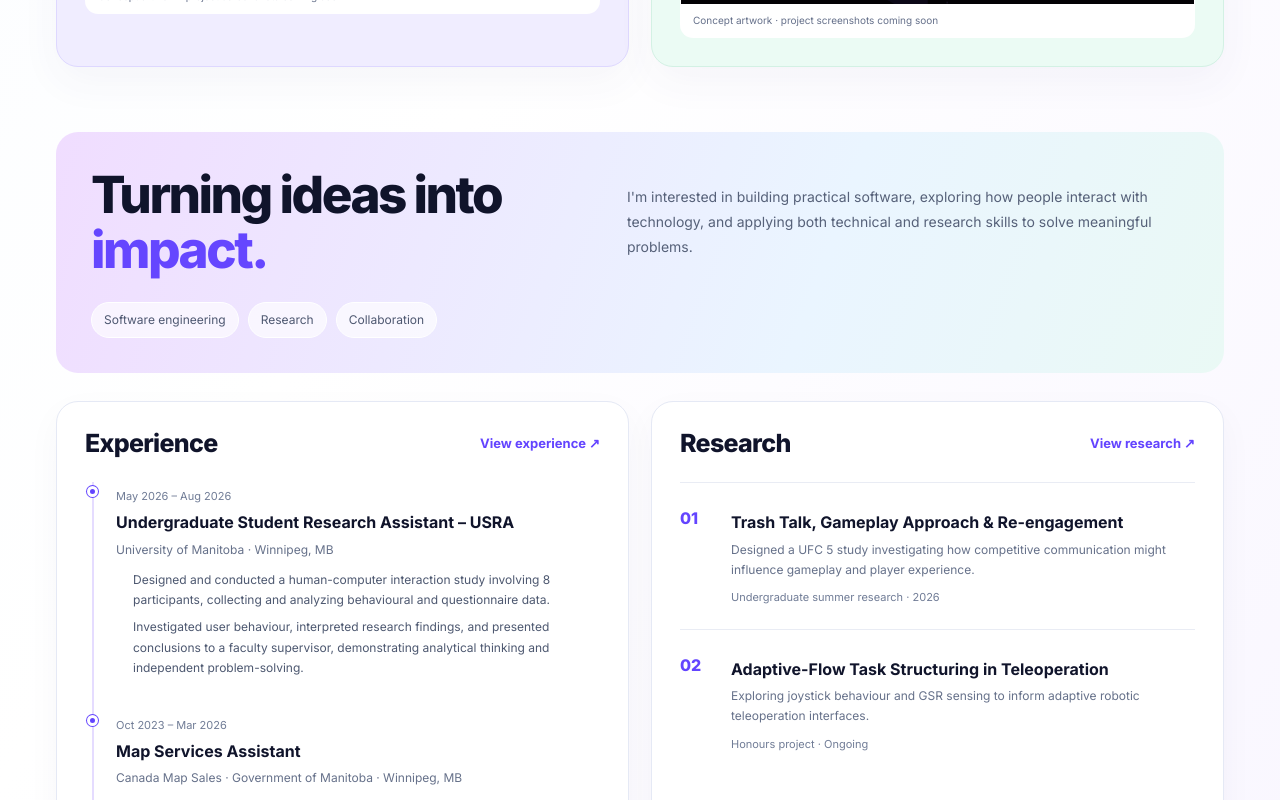
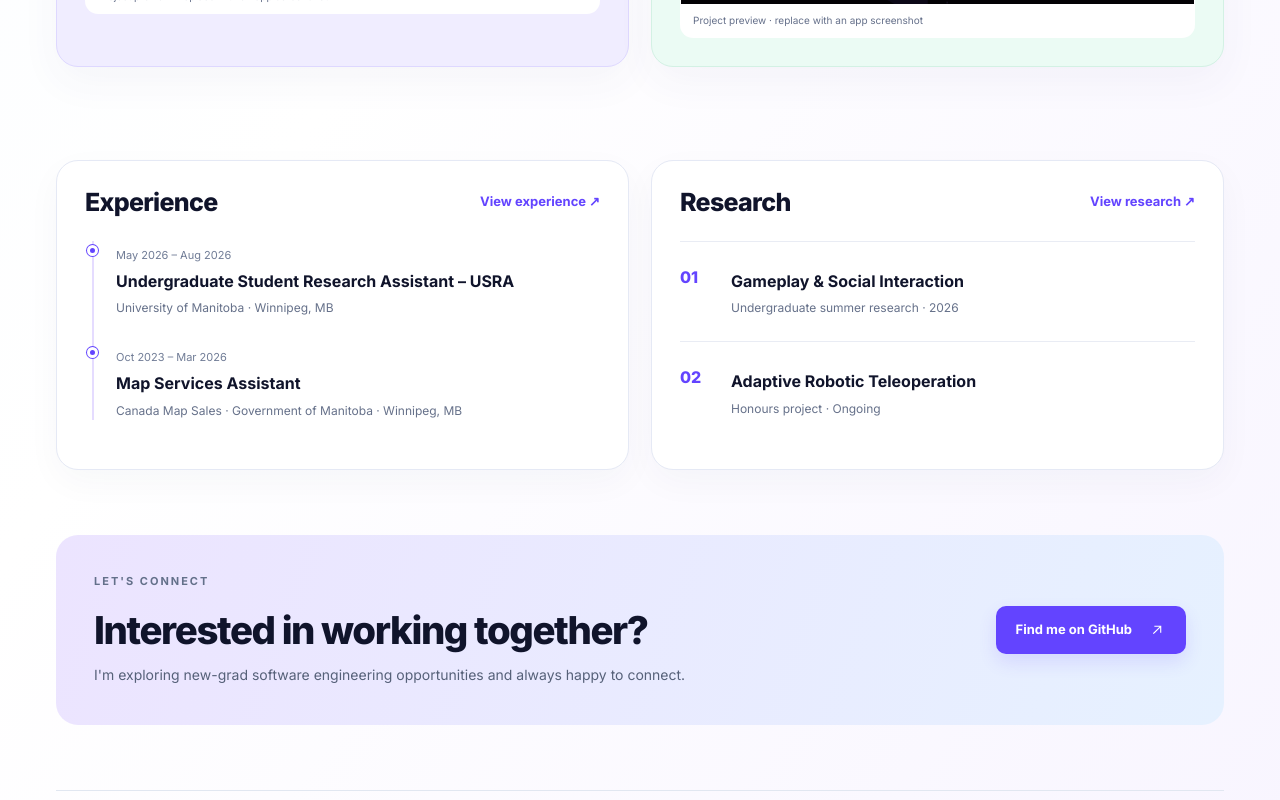
Before and after one commit to Folariin/portfolio, a Next.js app: page / in a window 1280 px wide. Shown: the part 1400-2200 px from the top of the page. Built offline with nearby package versions, Linux system fonts and the light colour scheme.

Commit message:
Simplify homepage to concise project and career previews

```diff
--- a/src/app/page.tsx
+++ b/src/app/page.tsx
@@ -22,12 +22,11 @@ export default function Home(){
  </section>
  <section className="shell bright-section">
   <div className="bright-section-heading"><div><p className="bright-eyebrow">SELECTED WORK</p><h2>Things I've <span>built.</span></h2></div><Link href="/projects/">All projects <Arrow diagonal/></Link></div>
-  <div className="bright-project-grid">{projects.slice(0,2).map((p,i)=><article className={`bright-project-card bright-project-${i+1}`} key={p.number}><div className="bright-card-top"><span className="bright-project-icon">{i===0?"▦":"◈"}</span><span className="bright-project-index">0{i+1} / PROJECT</span></div><h3>{p.title}</h3><p>{p.description}</p><div className="bright-pills">{p.technologies.map(t=><span key={t}>{t}</span>)}</div><a href={p.githubUrl??"#"} target="_blank" rel="noopener noreferrer" className="bright-card-link">View source code <Arrow diagonal/></a><div className="bright-project-image"><Image src={p.image} alt={p.imageAlt} width={800} height={620}/><span>Concept artwork · project screenshots coming soon</span></div></article>)}</div>
+  <div className="bright-project-grid">{projects.slice(0,2).map((p,i)=><article className={`bright-project-card bright-project-${i+1}`} key={p.number}><div className="bright-card-top"><span className="bright-project-icon">{i===0?"▦":"◈"}</span><span className="bright-project-index">0{i+1} / PROJECT</span></div><h3>{p.title}</h3><p>{p.description}</p><div className="bright-pills">{p.technologies.map(t=><span key={t}>{t}</span>)}</div><a href={p.githubUrl??"#"} target="_blank" rel="noopener noreferrer" className="bright-card-link">View source code <Arrow diagonal/></a><div className="bright-project-image"><Image src={p.image} alt={p.imageAlt} width={800} height={620}/><span>Project preview · replace with an app screenshot</span></div></article>)}</div>
  </section>
- <section className="shell bright-statement"><h2>Turning ideas into <span>impact.</span></h2><p>I'm interested in building practical software, exploring how people interact with technology, and applying both technical and research skills to solve meaningful problems.</p><div className="bright-statement-tags"><span>Software engineering</span><span>Research</span><span>Collaboration</span></div></section>
- <section className="shell bright-two-column">
-  <div className="bright-info-panel"><div className="bright-panel-heading"><h2>Experience</h2><Link href="/experience/">View experience ↗</Link></div><div className="bright-timeline">{work.map(e=><article key={e.role}><small>{e.dates}</small><h3>{e.role}</h3><p>{e.organization}</p><ul>{e.bullets.map(b=><li key={b}>{b}</li>)}</ul></article>)}</div></div>
-  <div className="bright-info-panel"><div className="bright-panel-heading"><h2>Research</h2><Link href="/research/">View research ↗</Link></div><article className="bright-research-item"><span>01</span><div><h3>Trash Talk, Gameplay Approach & Re-engagement</h3><p>Designed a UFC 5 study investigating how competitive communication might influence gameplay and player experience.</p><small>Undergraduate summer research · 2026</small></div></article><article className="bright-research-item"><span>02</span><div><h3>Adaptive-Flow Task Structuring in Teleoperation</h3><p>Exploring joystick behaviour and GSR sensing to inform adaptive robotic teleoperation interfaces.</p><small>Honours project · Ongoing</small></div></article></div>
+ <section className="shell bright-two-column bright-two-column-compact">
+  <div className="bright-info-panel"><div className="bright-panel-heading"><h2>Experience</h2><Link href="/experience/">View experience ↗</Link></div><div className="bright-timeline">{work.map(e=><article key={e.role}><small>{e.dates}</small><h3>{e.role}</h3><p>{e.organization}</p></article>)}</div></div>
+  <div className="bright-info-panel"><div className="bright-panel-heading"><h2>Research</h2><Link href="/research/">View research ↗</Link></div><article className="bright-research-item"><span>01</span><div><h3>Gameplay & Social Interaction</h3><p>Undergraduate summer research · 2026</p></div></article><article className="bright-research-item"><span>02</span><div><h3>Adaptive Robotic Teleoperation</h3><p>Honours project · Ongoing</p></div></article></div>
  </section>
  <section className="shell bright-contact"><div><p className="bright-eyebrow">LET'S CONNECT</p><h2>Interested in working together?</h2><p>I'm exploring new-grad software engineering opportunities and always happy to connect.</p></div><a href={profile.github} target="_blank" rel="noopener noreferrer" className="bright-button">Find me on GitHub <Arrow diagonal/></a></section>
  </main><SiteFooter/></>;
```
